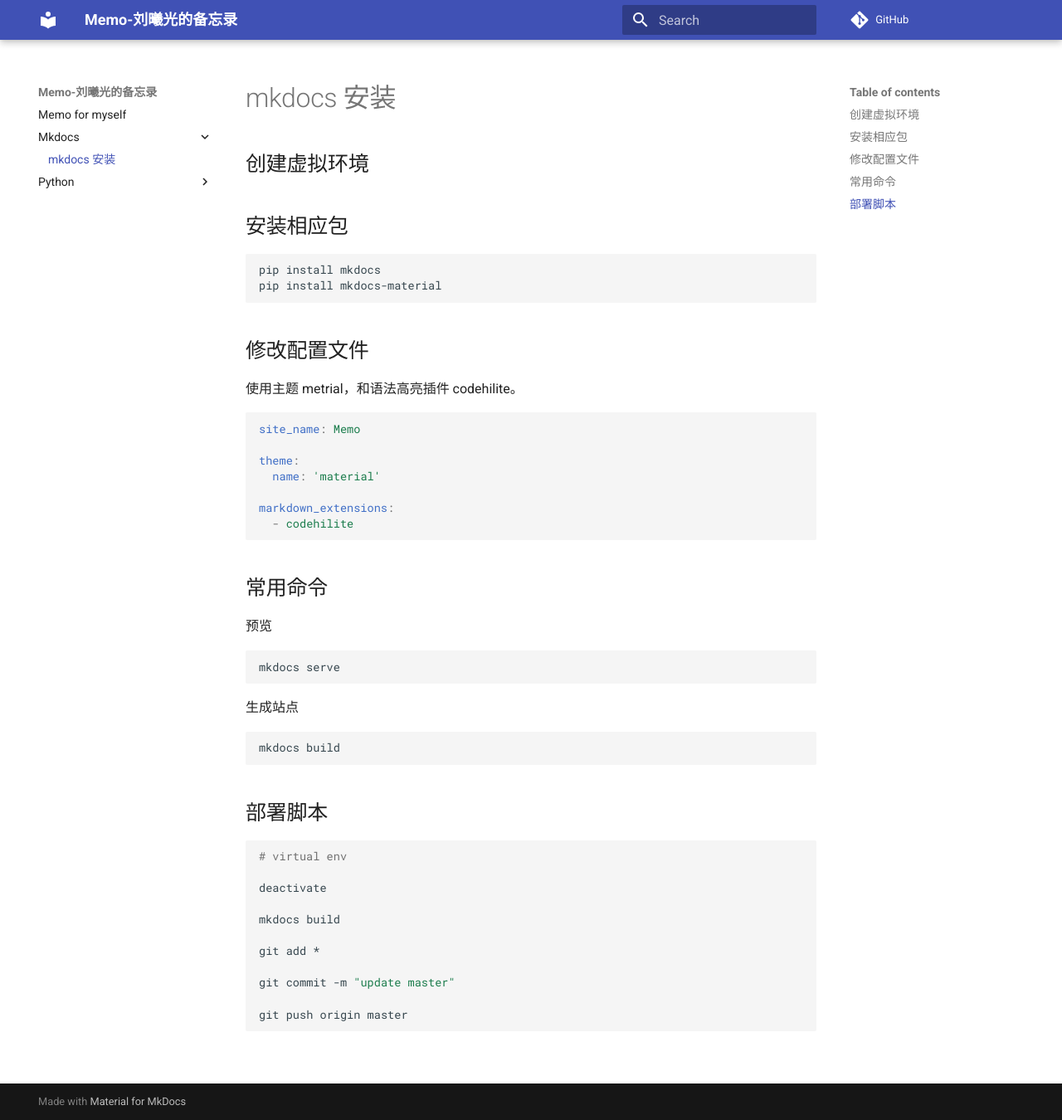
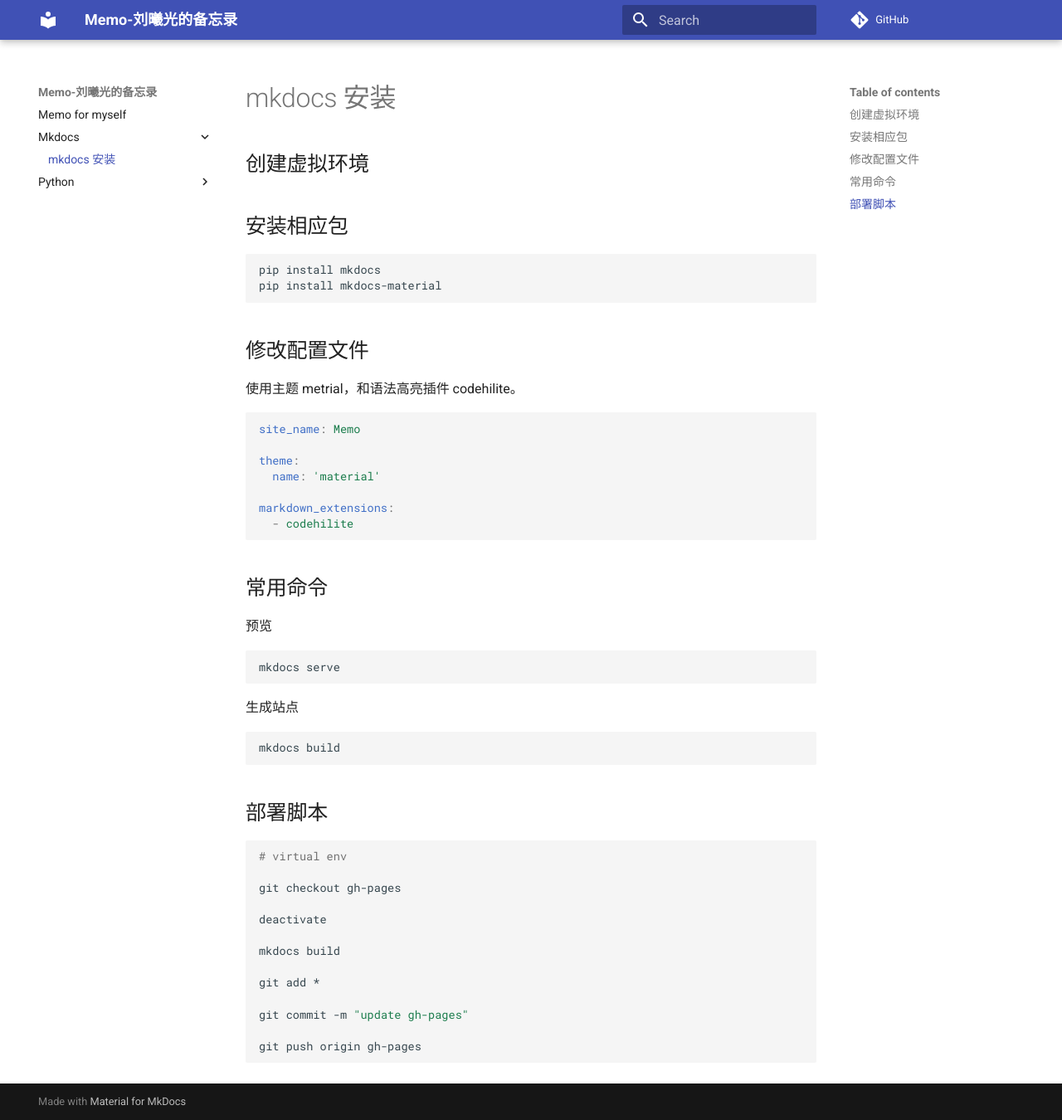
Before and after one commit to g10guang/memo, an MkDocs documentation site: the page built from docs/mkdocs/安装.md, in a window 1280 px wide and 1350 px high. Shown: the whole window at 83% size. Built offline with MkDocs 1.6.1 and Material for MkDocs 9.7.7, drawn with Linux system fonts in a browser that asks for light colours; comment, search, counter and statistics services are not loaded.

Commit message:
update gh-pages

````diff
--- a/docs/mkdocs/安装.md
+++ b/docs/mkdocs/安装.md
@@ -42,13 +42,15 @@
 ```bash
 # virtual env
 
+git checkout gh-pages
+
 deactivate
 
 mkdocs build
 
 git add *
 
-git commit -m "update master"
+git commit -m "update gh-pages"
 
-git push origin master
+git push origin gh-pages
 ```
````
Also changed, not shown: site/mkdocs/安装/index.html, site/search/search_index.json.
